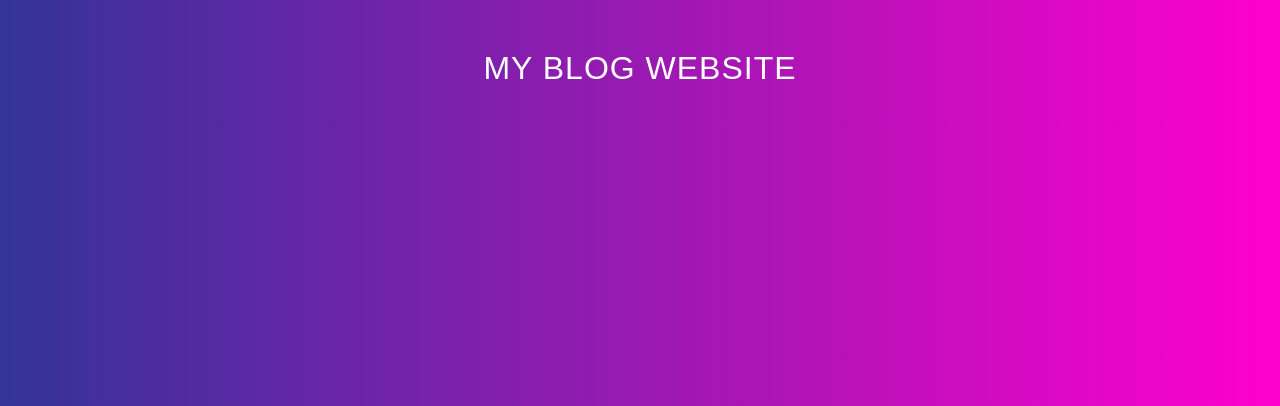
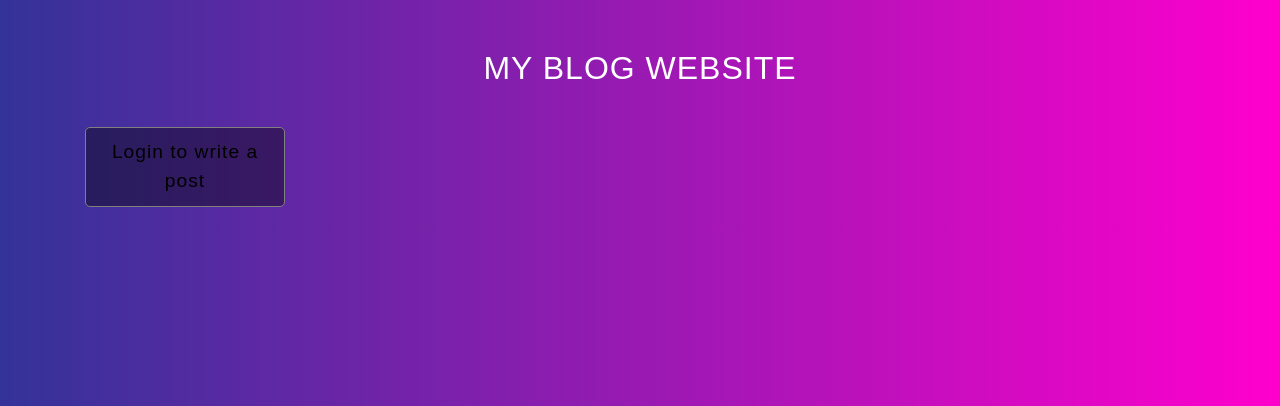
Before and after one commit to Lexicon-Group-2/Blog-project, a Django app: template templates/blog/blog.html in a window 1280 px wide. Shown: the part 100-506 px from the top of the page. Run offline with Django 3.2, Linux system fonts and the light colour scheme; the template is opened without the code that fills it, so the values that code supplies are empty.

Commit message:
Updated blog.html with post form.

```diff
--- a/templates/blog/blog.html
+++ b/templates/blog/blog.html
@@ -3,8 +3,56 @@ page{% endblock title %} {% block head_block %}
 <link rel="stylesheet" href="{% static 'user.css' %}" />
 {% endblock %} {% block body_block %}
 
+  <link rel="stylesheet" href="{% static 'user.css' %}">
+  <link rel="stylesheet" href="{% static 'post_detail.css' %}">
+
 <h1 class="website-title">my blog website</h1>
 <!-- Input form for blog posts. -->
+
+    {% if user.is_authenticated %}
+    <button style="margin-bottom: 20px;" class="btn btn-success show-hide-comment-form" onclick="showHideForm()">
+
+      Write a post
+    </button>
+
+    <div id="#comment-form" class="comment-form" style="display: none;">
+      <div class="form-container">
+        <div class="formbg-outer">
+          <div class="formbg">
+            <div class="formbg-inner padding-horizontal--15">
+              <span class="padding-bottom--30 add-a-comment">Write a post</span>
+
+              <form method="POST" enctype="multipart/form-data" id="stripe-login">
+                <div class="padding-bottom--24 field">
+                  {% csrf_token %}
+                  <label for="username">User name:</label>
+                  <input type="text" name="username" value="{{user.username}}" disabled placeholder="Enter your name"/><br/>
+
+                  <label for="post-title">Post title:</label>
+                  <input type="text" name="post-title" placeholder="Enter a title"/><br />
+
+                  <label for="post-intro">Post Intro:</label>
+                  <input type="text" name="post-intro" placeholder="A short introduction" /><br />
+
+                  <label for="post-body">Post:</label>
+                  <textarea id="post-body" placeholder="Main body for the post." name="post-body" rows="6" cols="50"></textarea>
+
+                </div>
+                <button class="btn btn-success submit-comment" onclick="hideForm()">
+                  Publish
+                </button>
+            </div>
+            </form>
+          </div>
+        </div>
+      </div>
+    </div>
+  {% else %}
+    <div style="margin-bottom: 20px;" class="btn btn-success show-hide-comment-form">
+      Login to write a post
+    </div>
+  {% endif %}
+
 {% for post in posts %}
 <div class="post-container">
   <div class="post-image">
@@ -31,4 +79,6 @@ page{% endblock title %} {% block head_block %}
     {% endif %}
   </div>
 </div>
-{% endfor %} {% endblock %}
+{% endfor %}
+<script src="{% static '/blog.js' %}"></script>
+{% endblock %}
```
Also changed, not shown: db.sqlite3.
